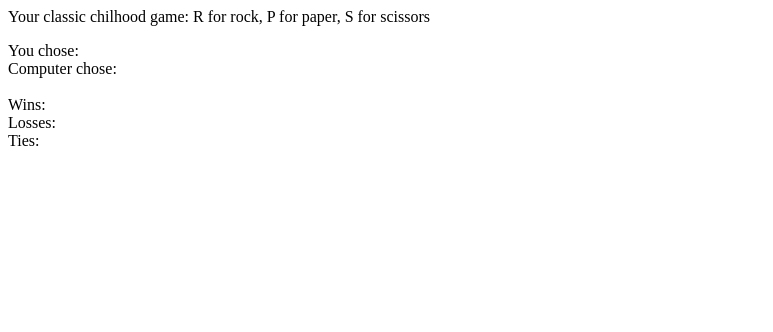
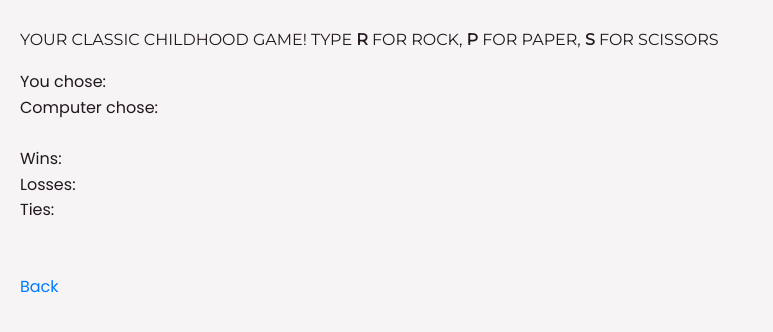
Before and after one commit to Unikwalk/Unikwalk.github.io, a plain HTML site: page rps.html in a window 1280 px wide. Shown: the whole page, without its empty margins (0-773 px from the left). Drawn offline with nearby package versions, Linux system fonts and the light colour scheme.

Commit message:
Added stylesheet rps.css and references to rps.html

```diff
--- /dev/null
+++ b/rps.css
@@ -0,0 +1,55 @@
+html {
+    font-size: 1rem;
+}
+
+@include media-breakpoint-up(sm) {
+    html {
+    font-size: 1.2rem;
+    }
+}
+
+@include media-breakpoint-up(md) {
+    html {
+    font-size: 1.4rem;
+    }
+}
+
+@include media-breakpoint-up(lg) {
+    html {
+    font-size: 1.6rem;
+    }
+}
+
+body {
+    font-family: 'Poppins', sans-serif;
+    font-size: 16px;
+    font-weight: lighter;
+    line-height: 25.6px;
+    color: #22171F;
+    background-color: #F6F4F5;
+    margin-left: 20px;
+}
+
+p {
+    text-align: justify;
+}
+
+
+h1, h2, h3, h4, h5, h6 {
+   font-family: 'Montserrat', sans-serif;
+   font-weight: lighter;
+   text-transform: uppercase;
+   color: #22171F;
+}
+
+h2 {
+    margin-top: 30px;
+}
+
+h1, h2, h3, p {
+    margin-bottom:20px;
+}
+
+p:last-child {
+    margin-bottom: 0;
+}
--- a/rps.html
+++ b/rps.html
@@ -1,20 +1,30 @@
-<!DOCTYPE <!DOCTYPE html>
-<html>
+<!doctype html>
+<html lang="en-us">
+
 <head>
-  <meta charset="utf-8" />
-  <meta http-equiv="X-UA-Compatible" content="IE=edge">
-  <title>Rock Paper Scissors</title>
-  <meta name="viewport" content="width=device-width, initial-scale=1">
-  <link rel="stylesheet" type="text/css" media="screen" href="main.css" />
+  <meta charset="UTF-8">
+  <meta name="viewport" content="width=device-width, initial-scale=1.0">
+  <title>Roc Paper Scissors Game | Jennifer Vo</title>
+  <link rel="stylesheet" href="https://stackpath.bootstrapcdn.com/bootstrap/4.1.3/css/bootstrap.min.css" integrity="sha384-MCw98/SFnGE8fJT3GXwEOngsV7Zt27NXFoaoApmYm81iuXoPkFOJwJ8ERdknLPMO" crossorigin="anonymous">
+  <link href="https://fonts.googleapis.com/css?family=Montserrat" rel="stylesheet">
+  <link href="https://fonts.googleapis.com/css?family=Poppins" rel="stylesheet">
   <script src="rps.js"></script>
+  <link rel="stylesheet" type="text/css" href="reset.css">
+  <link rel="stylesheet" type="text/css" href="rps.css">
 </head>
+
 <body>
-    <p>Your classic chilhood game: R for rock, P for paper, S for scissors</p>
+    <h2>Your classic childhood game! Type <strong>R</strong> for rock, <strong>P</strong> for paper, <strong>S</strong> for scissors</h2>
     <div id="user-choice">You chose:</div>
     <div id="comp-choice">Computer chose:</div>
     <br>
     <div id="win">Wins:</div>
     <div id="loss">Losses:</div>
     <div id="tie">Ties:</div>
+
+    <br>
+    <br>
+    <a href="portfolio.html">Back</a>
+
 </body>
 </html>
--- a/rps.js
+++ b/rps.js
@@ -14,7 +14,7 @@ document.onkeyup = function (event) {
 
     // Alert the userChoice and computerGuess
     alert("Your Choice: " + userChoice.toUpperCase());
-    alert("Computer Choice: " + compChoice.toUpperCase());
+    alert("Computer's Choice: " + compChoice.toUpperCase());
 
     if (userChoice === compChoice) {
       tie++;
```
Also changed, not shown: about.html (+1 -1 lines), blog.html (+1 -1 lines), contact.html (+1 -1 lines), porfolio.css (+7 -0 lines), portfolio.html (+3 -3 lines).
